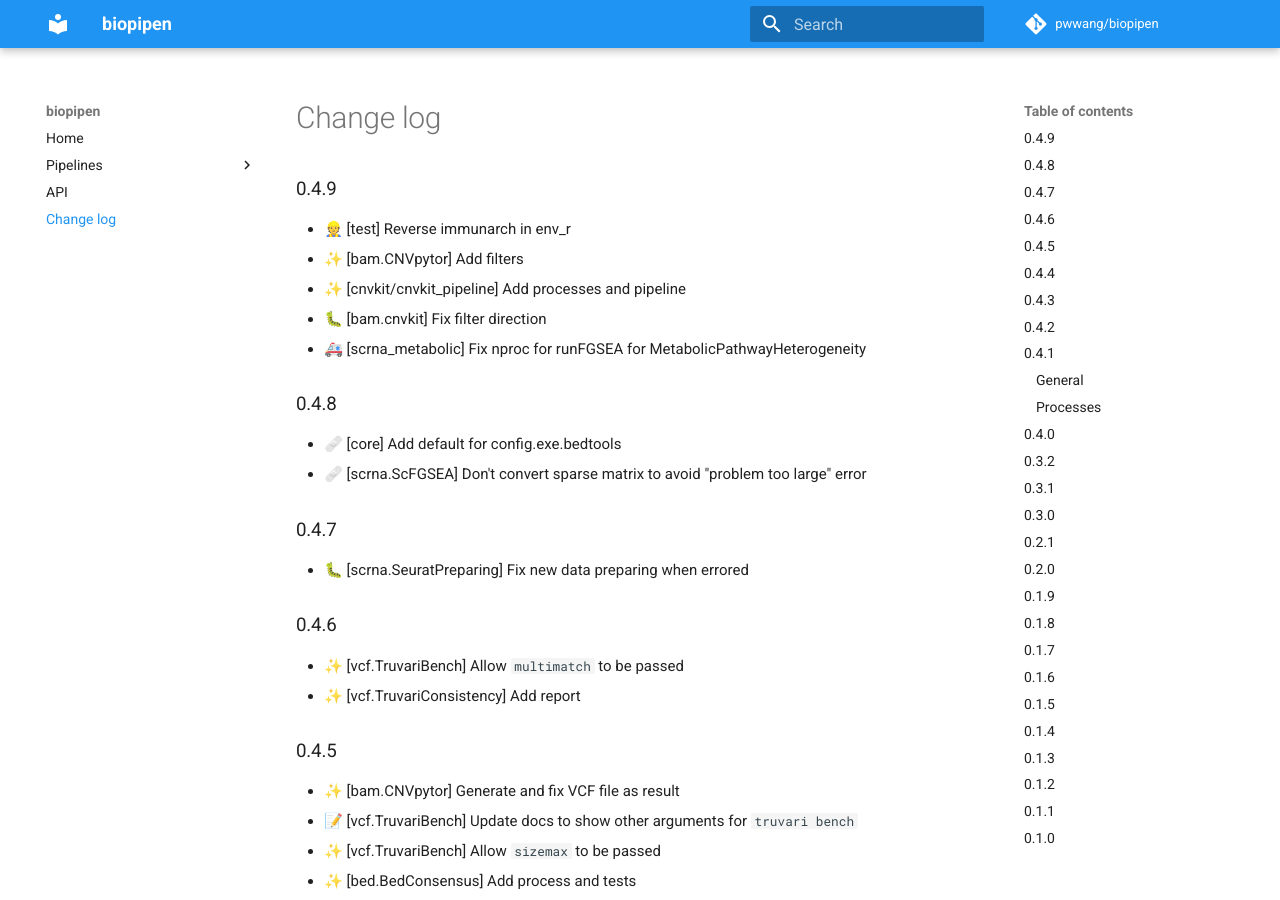
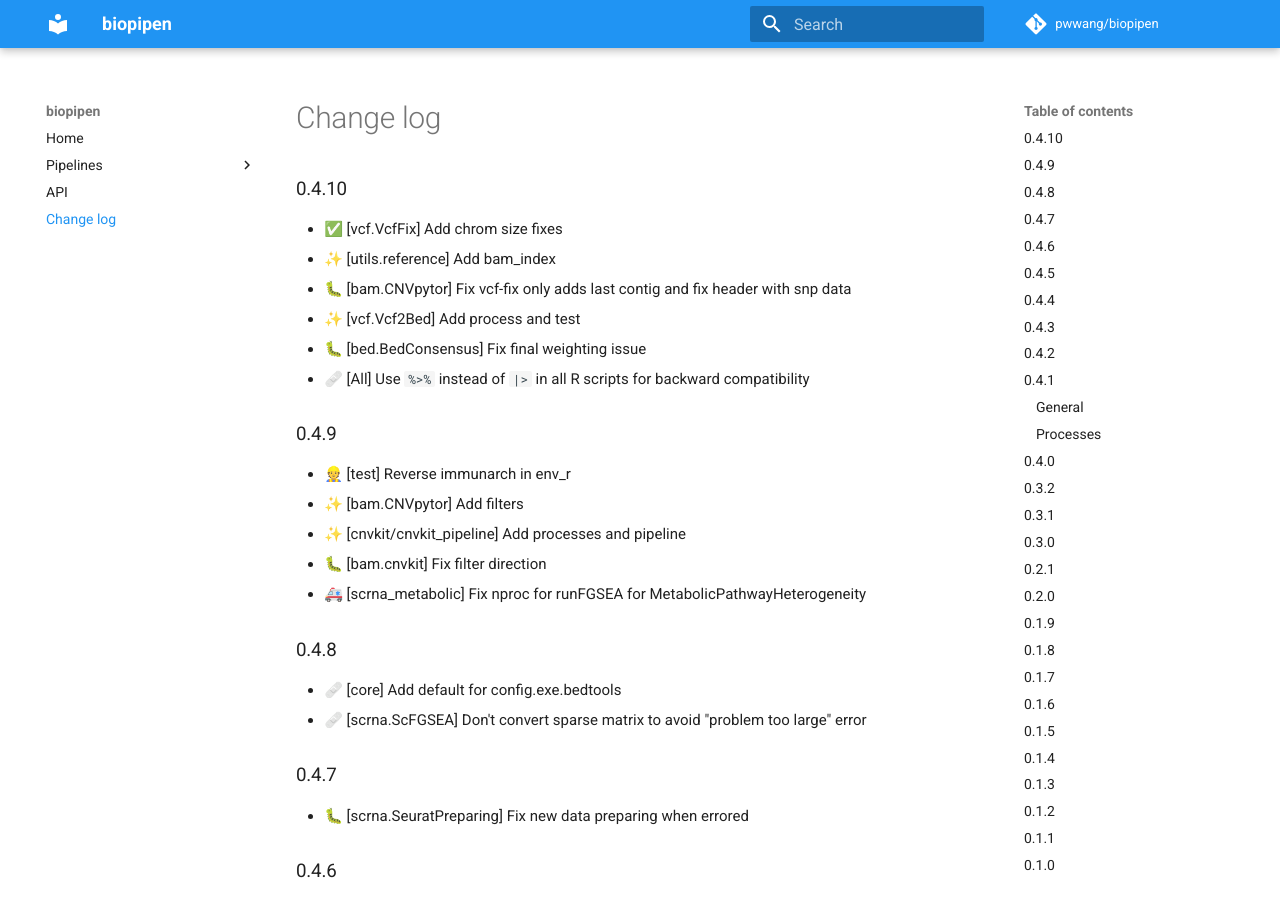
Before and after one commit to pwwang/biopipen, an MkDocs documentation site: the page built from docs/CHANGELOG.md, in a window 1280 px wide and 900 px high. Built offline with MkDocs 1.6.1 and Material for MkDocs 9.7.7, drawn with Linux system fonts in a browser that asks for light colours; comment, search, counter and statistics services are not loaded.

Commit message:
🔖 0.4.10

```diff
--- a/biopipen/__init__.py
+++ b/biopipen/__init__.py
@@ -1,2 +1,2 @@
 
-__version__ = "0.4.9"
+__version__ = "0.4.10"
--- a/docs/CHANGELOG.md
+++ b/docs/CHANGELOG.md
@@ -1,3 +1,12 @@
+## 0.4.10
+
+- ✅ [vcf.VcfFix] Add chrom size fixes
+- ✨ [utils.reference] Add bam_index
+- 🐛 [bam.CNVpytor] Fix vcf-fix only adds last contig and fix header with snp data
+- ✨ [vcf.Vcf2Bed] Add process and test
+- 🐛 [bed.BedConsensus] Fix final weighting issue
+- 🩹 [All] Use `%>%` instead of `|>` in all R scripts for backward compatibility
+
 ## 0.4.9
 
 - 👷 [test] Reverse immunarch in env_r
--- a/pyproject.toml
+++ b/pyproject.toml
@@ -1,6 +1,6 @@
 [tool.poetry]
 name = "biopipen"
-version = "0.4.9"
+version = "0.4.10"
 description = "Bioinformatics processes/pipelines that can be run from `pipen run`"
 authors = ["pwwang <pwwang@pwwang.com>"]
 license = "MIT"
```
